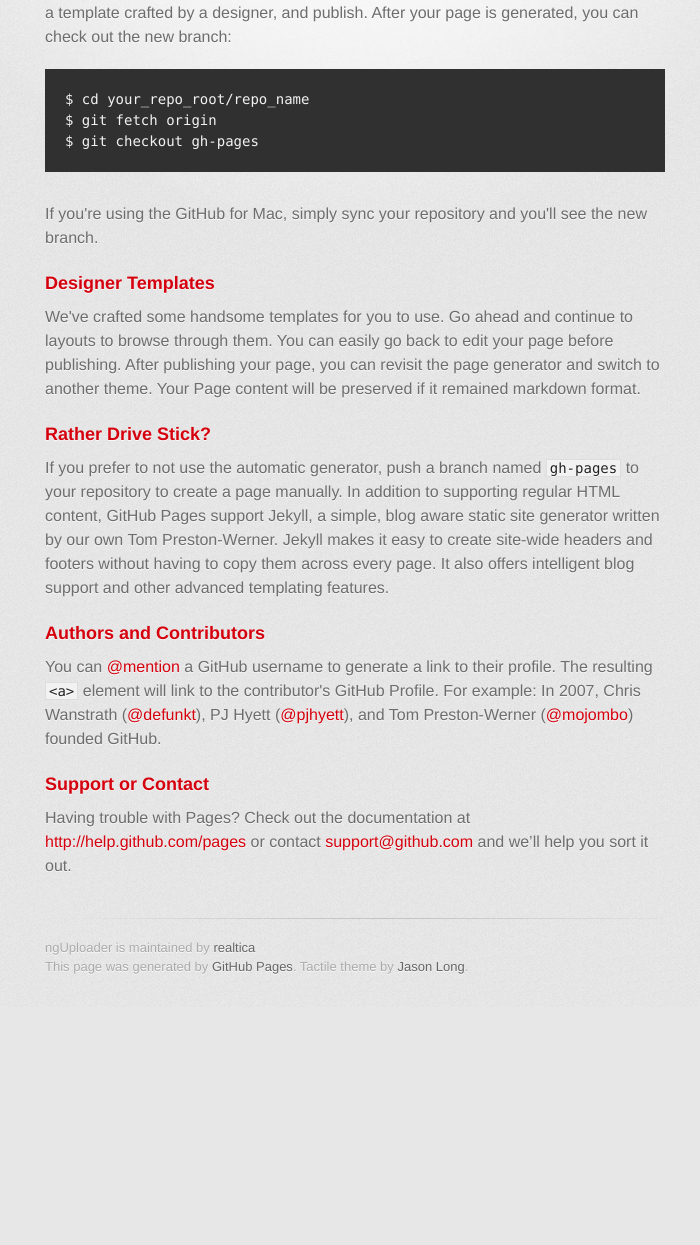
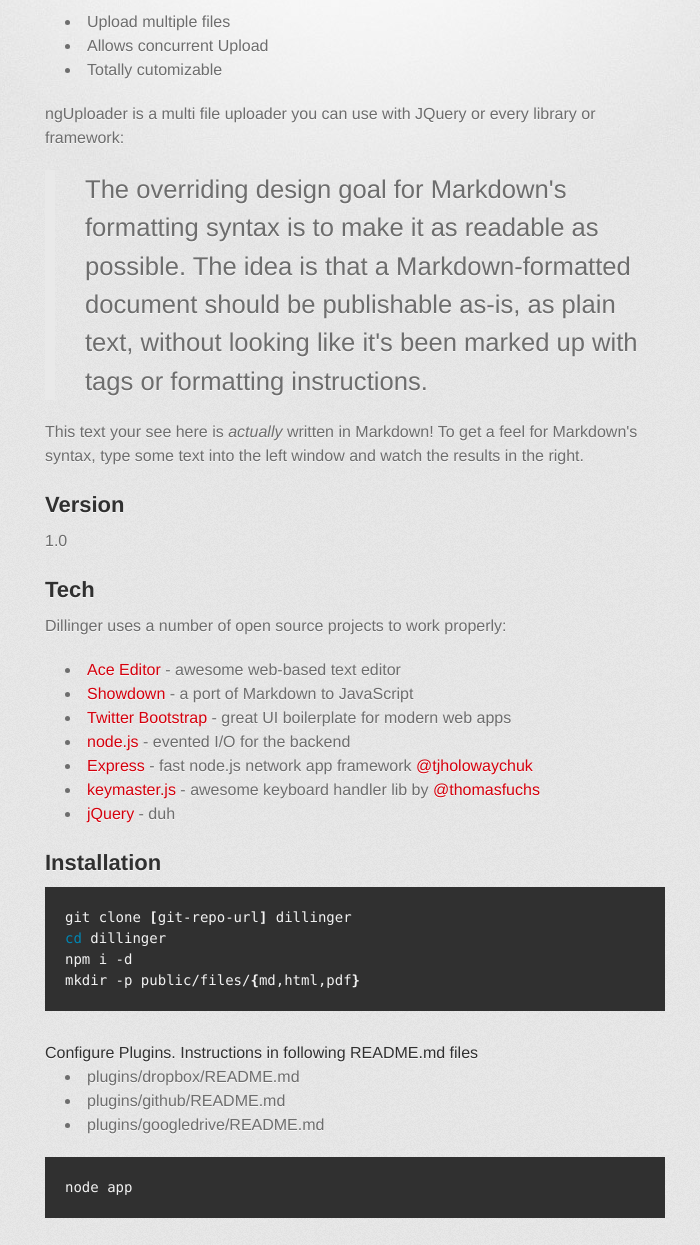
Before and after one commit to realtica/ng-uploader, a plain HTML site: page index.html in a window 1280 px wide. Shown: the part 353-1598 px from the top of the page, without its empty margins (285-985 px from the left). Before the commit the page ends 1360 px from the top, so only its background shows below. Drawn offline with Linux system fonts and the light colour scheme; a web font is replaced by a local one.

```diff
--- a/index.html
+++ b/index.html
@@ -31,37 +31,91 @@
         <hr>
 
         <section id="main_content">
-          <h3>
-<a name="welcome-to-github-pages" class="anchor" href="#welcome-to-github-pages"><span class="octicon octicon-link"></span></a>Welcome to GitHub Pages.</h3>
+          <h1>
+<a name="nguploader" class="anchor" href="#nguploader"><span class="octicon octicon-link"></span></a>ngUploader</h1>
 
-<p>This automatic page generator is the easiest way to create beautiful pages for all of your projects. Author your page content here using GitHub Flavored Markdown, select a template crafted by a designer, and publish. After your page is generated, you can check out the new branch:</p>
+<p>ngUploader is a file uploader based on angularjs and bootstrap</p>
 
-<pre><code>$ cd your_repo_root/repo_name
-$ git fetch origin
-$ git checkout gh-pages
-</code></pre>
+<ul>
+<li>Upload multiple files</li>
+<li>Allows concurrent Upload</li>
+<li>Totally cutomizable</li>
+</ul><p>ngUploader is a multi file uploader you can use with JQuery or every library or framework:</p>
 
-<p>If you're using the GitHub for Mac, simply sync your repository and you'll see the new branch.</p>
+<blockquote>
+<p>The overriding design goal for Markdown's
+formatting syntax is to make it as readable
+as possible. The idea is that a
+Markdown-formatted document should be
+publishable as-is, as plain text, without
+looking like it's been marked up with tags
+or formatting instructions.</p>
+</blockquote>
 
-<h3>
-<a name="designer-templates" class="anchor" href="#designer-templates"><span class="octicon octicon-link"></span></a>Designer Templates</h3>
+<p>This text your see here is <em>actually</em> written in Markdown! To get a feel for Markdown's syntax, type some text into the left window and watch the results in the right.  </p>
 
-<p>We've crafted some handsome templates for you to use. Go ahead and continue to layouts to browse through them. You can easily go back to edit your page before publishing. After publishing your page, you can revisit the page generator and switch to another theme. Your Page content will be preserved if it remained markdown format.</p>
+<h2>
+<a name="version" class="anchor" href="#version"><span class="octicon octicon-link"></span></a>Version</h2>
 
-<h3>
-<a name="rather-drive-stick" class="anchor" href="#rather-drive-stick"><span class="octicon octicon-link"></span></a>Rather Drive Stick?</h3>
+<p>1.0</p>
 
-<p>If you prefer to not use the automatic generator, push a branch named <code>gh-pages</code> to your repository to create a page manually. In addition to supporting regular HTML content, GitHub Pages support Jekyll, a simple, blog aware static site generator written by our own Tom Preston-Werner. Jekyll makes it easy to create site-wide headers and footers without having to copy them across every page. It also offers intelligent blog support and other advanced templating features.</p>
+<h2>
+<a name="tech" class="anchor" href="#tech"><span class="octicon octicon-link"></span></a>Tech</h2>
 
-<h3>
-<a name="authors-and-contributors" class="anchor" href="#authors-and-contributors"><span class="octicon octicon-link"></span></a>Authors and Contributors</h3>
+<p>Dillinger uses a number of open source projects to work properly:</p>
 
-<p>You can <a href="https://github.com/blog/821" class="user-mention">@mention</a> a GitHub username to generate a link to their profile. The resulting <code>&lt;a&gt;</code> element will link to the contributor's GitHub Profile. For example: In 2007, Chris Wanstrath (<a href="https://github.com/defunkt" class="user-mention">@defunkt</a>), PJ Hyett (<a href="https://github.com/pjhyett" class="user-mention">@pjhyett</a>), and Tom Preston-Werner (<a href="https://github.com/mojombo" class="user-mention">@mojombo</a>) founded GitHub.</p>
+<ul>
+<li>
+<a href="http://ace.ajax.org">Ace Editor</a> - awesome web-based text editor</li>
+<li>
+<a href="https://github.com/coreyti/showdown">Showdown</a> - a port of Markdown to JavaScript</li>
+<li>
+<a href="http://twitter.github.com/bootstrap/">Twitter Bootstrap</a> - great UI boilerplate for modern web apps</li>
+<li>
+<a href="http://nodejs.org">node.js</a> - evented I/O for the backend</li>
+<li>
+<a href="http://expressjs.com">Express</a> - fast node.js network app framework <a href="http://twitter.com/tjholowaychuk">@tjholowaychuk</a>
+</li>
+<li>
+<a href="https://github.com/madrobby/keymaster">keymaster.js</a> - awesome keyboard handler lib by <a href="http://twitter.com/thomasfuchs">@thomasfuchs</a>
+</li>
+<li>
+<a href="http://jquery.com">jQuery</a> - duh </li>
+</ul><h2>
+<a name="installation" class="anchor" href="#installation"><span class="octicon octicon-link"></span></a>Installation</h2>
 
-<h3>
-<a name="support-or-contact" class="anchor" href="#support-or-contact"><span class="octicon octicon-link"></span></a>Support or Contact</h3>
+<div class="highlight highlight-sh"><pre>git clone <span class="o">[</span>git-repo-url<span class="o">]</span> dillinger
+<span class="nb">cd </span>dillinger
+npm i -d
+mkdir -p public/files/<span class="o">{</span>md,html,pdf<span class="o">}</span>
+</pre></div>
 
-<p>Having trouble with Pages? Check out the documentation at <a href="http://help.github.com/pages">http://help.github.com/pages</a> or contact <a href="mailto:support@github.com">support@github.com</a> and we’ll help you sort it out.</p>
+<h5>
+<a name="configure-plugins-instructions-in-following-readmemd-files" class="anchor" href="#configure-plugins-instructions-in-following-readmemd-files"><span class="octicon octicon-link"></span></a>Configure Plugins. Instructions in following README.md files</h5>
+
+<ul>
+<li>plugins/dropbox/README.md</li>
+<li>plugins/github/README.md</li>
+<li>plugins/googledrive/README.md</li>
+</ul><div class="highlight highlight-sh"><pre>node app
+</pre></div>
+
+<h2>
+<a name="for-nodejitsu-deployment" class="anchor" href="#for-nodejitsu-deployment"><span class="octicon octicon-link"></span></a>For Nodejitsu Deployment</h2>
+
+<div class="highlight highlight-sh"><pre>npm version <span class="o">[</span> <span class="p">|</span> major <span class="p">|</span> minor <span class="p">|</span> patch <span class="p">|</span> build<span class="o">]</span>
+jitsu deploy
+</pre></div>
+
+<div class="highlight highlight-javascript"><pre><span class="nx">alert</span><span class="p">(</span><span class="s2">"adf"</span><span class="p">);</span>
+</pre></div>
+
+<h2>
+<a name="license" class="anchor" href="#license"><span class="octicon octicon-link"></span></a>License</h2>
+
+<p>MIT</p>
+
+<p><em>Free Software, Hell Yeah!</em></p>
         </section>
 
         <footer>
```
Also changed, not shown: params.json (+1 -1 lines).
